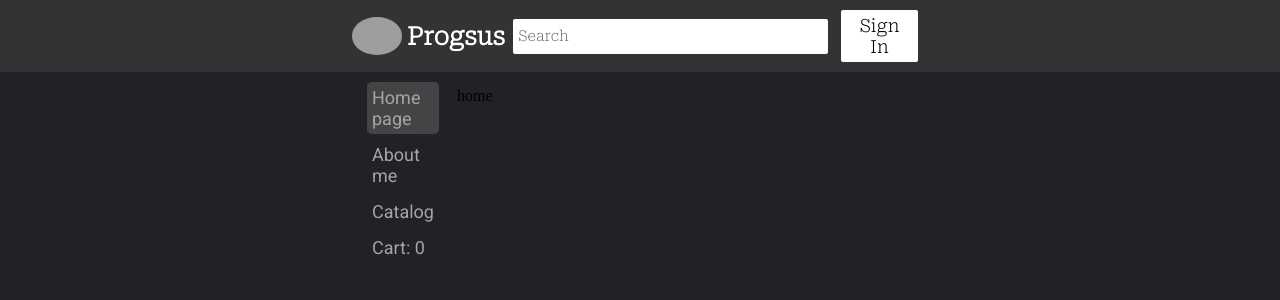
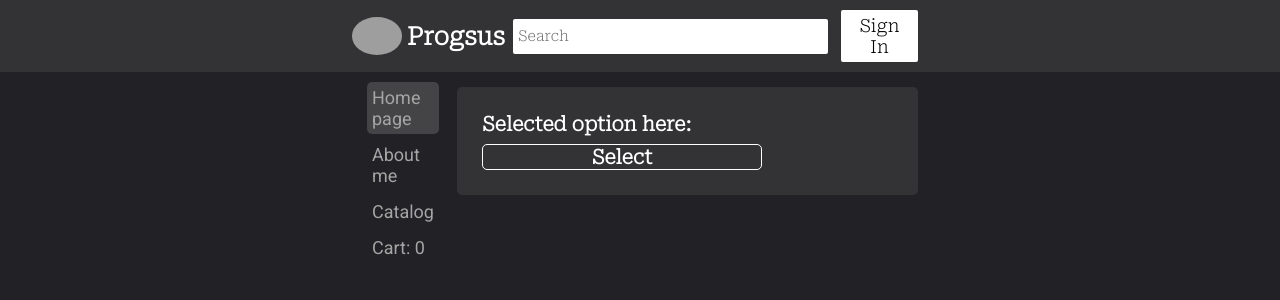
Before and after one commit to Almuker/First-vue-project, a Vue app: page /catalog/cart in a window 1280 px wide. Shown: the top 300 px of the page. Built offline with nearby package versions, Linux system fonts and the light colour scheme; grey boxes are pictures that could not be loaded.

Commit message:
custom select

```diff
--- a/src/components/views/about/AboutView.vue
+++ b/src/components/views/about/AboutView.vue
@@ -26,7 +26,10 @@
               <td>KazNU</td>
             </tr>
           </table>
-          <button class="more-info-btn" @click="toggleIsMore">Show more information</button>
+          <button
+            class="more-info-btn"
+            @click="isMoreInfo = !isMoreInfo"
+          >Show more information</button>
         </div>
         <div v-if="isMoreInfo">
           <table>
@@ -61,7 +64,6 @@
 import { ref } from 'vue'
 
 const isMoreInfo = ref(false)
-const toggleIsMore = () => {isMoreInfo.value = !isMoreInfo.value}
 </script>
 
 <style scoped>
--- a/src/components/views/cart/CartMain.vue
+++ b/src/components/views/cart/CartMain.vue
@@ -4,7 +4,10 @@
       <p>Total price in cart: {{ cartTotal }}$</p>
     </div>
     <div class="cart-list">
-      <p v-if="!store.getCart.length" class="cart-info">No product in cart</p>
+      <p
+        v-if="!store.getCart.length"
+        class="cart-info"
+        >No product in cart</p>
       <CartItem
         v-for="(item, index) in store.getCart"
         :key="item.article"
--- /dev/null
+++ b/src/components/views/home/CustomSelect.vue
@@ -0,0 +1,56 @@
+<template>
+  <div class="custom-select">
+    <p class="title" @click="areOptionsVisible = !areOptionsVisible">Select</p>
+    <div class="options" v-if="areOptionsVisible">
+      <p
+        v-for="option in optionProps.options"
+        :key="option.value"
+        @click="selectOption(option)"
+      > {{ option.name }}
+      </p>
+    </div>
+  </div>
+</template>
+
+<script setup>
+import { defineProps, ref, defineEmits } from 'vue'
+
+const optionProps = defineProps({options: Array})
+const emits = defineEmits(["select"])
+const areOptionsVisible = ref(false)
+
+const selectOption = (option) => {
+  emits("select", option)
+  areOptionsVisible.value = false
+}
+</script>
+
+<style scoped>
+.options {
+  color: #ffffff;
+}
+
+.title {
+  border: solid 1px #ffffff;
+}
+.custom-select {
+  position: relative;
+  width: 280px;
+  cursor: pointer;
+}
+.custom-select p{
+  text-align: center;
+  border-radius: 5px;
+}
+
+.options {
+  border: 1px solid #ffffff;
+  background-color: #222226;
+  border-radius: 5px;
+}
+
+.options p:hover {
+  background-color: #444446;
+  cursor: pointer;
+}
+</style>
--- a/src/components/views/home/HomeView.vue
+++ b/src/components/views/home/HomeView.vue
@@ -1,8 +1,50 @@
 <template>
-  <div class="home">
-    home
+  <div>
+    <div class="select-block">
+      <p>Selected option here: {{ selected }}</p>
+      <CustomSelect
+        :options="options"
+        @select="optionSelect"
+      />
+    </div>
   </div>
 </template>
 
 <script setup>
+import { ref } from 'vue';
+import CustomSelect from './CustomSelect';
+
+const selected = ref()
+const options = [
+  {name: 'Option 1', value: 1},
+  {name: 'Option 2', value: 2},
+  {name: 'Option 3', value: 3},
+  {name: 'Option 4', value: 4},
+  {name: 'Option 5', value: 5},
+  {name: 'Option 6', value: 6},
+]
+
+
+const optionSelect = (option) => {
+  selected.value = option.name
+}
 </script>
+
+<style scoped>
+.select-block {
+  display: flex;
+  flex-direction: column;
+  padding: 25px;
+  justify-content: space-between;
+  background-color: #333336;
+  border-radius: 5px;
+  color: #ffffff;
+  font-size: 20px;
+  font-family: 'Roboto Serif', serif;
+  font-weight: 600;
+}
+
+.select-block p {
+  margin-bottom: 8px;
+}
+</style>
```
